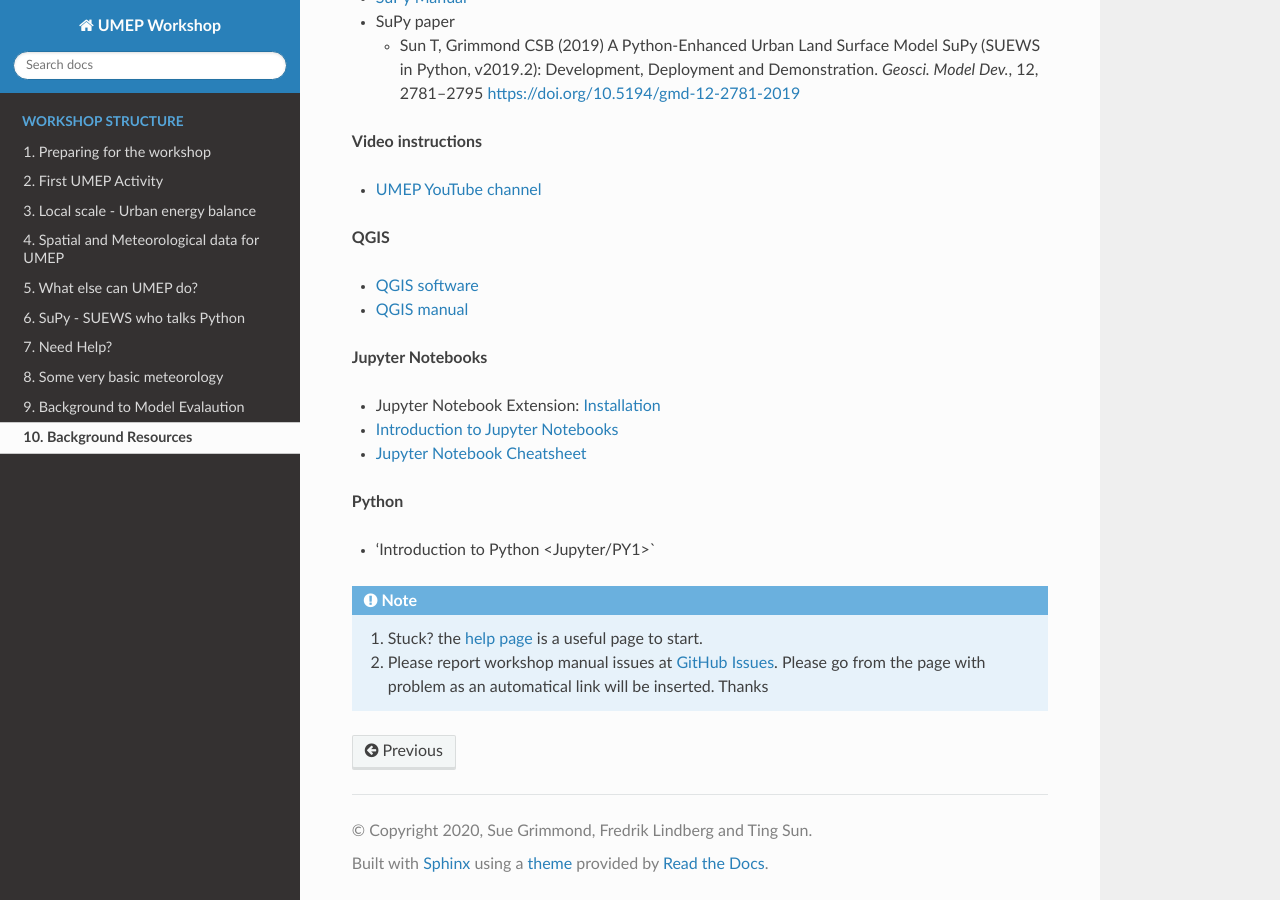
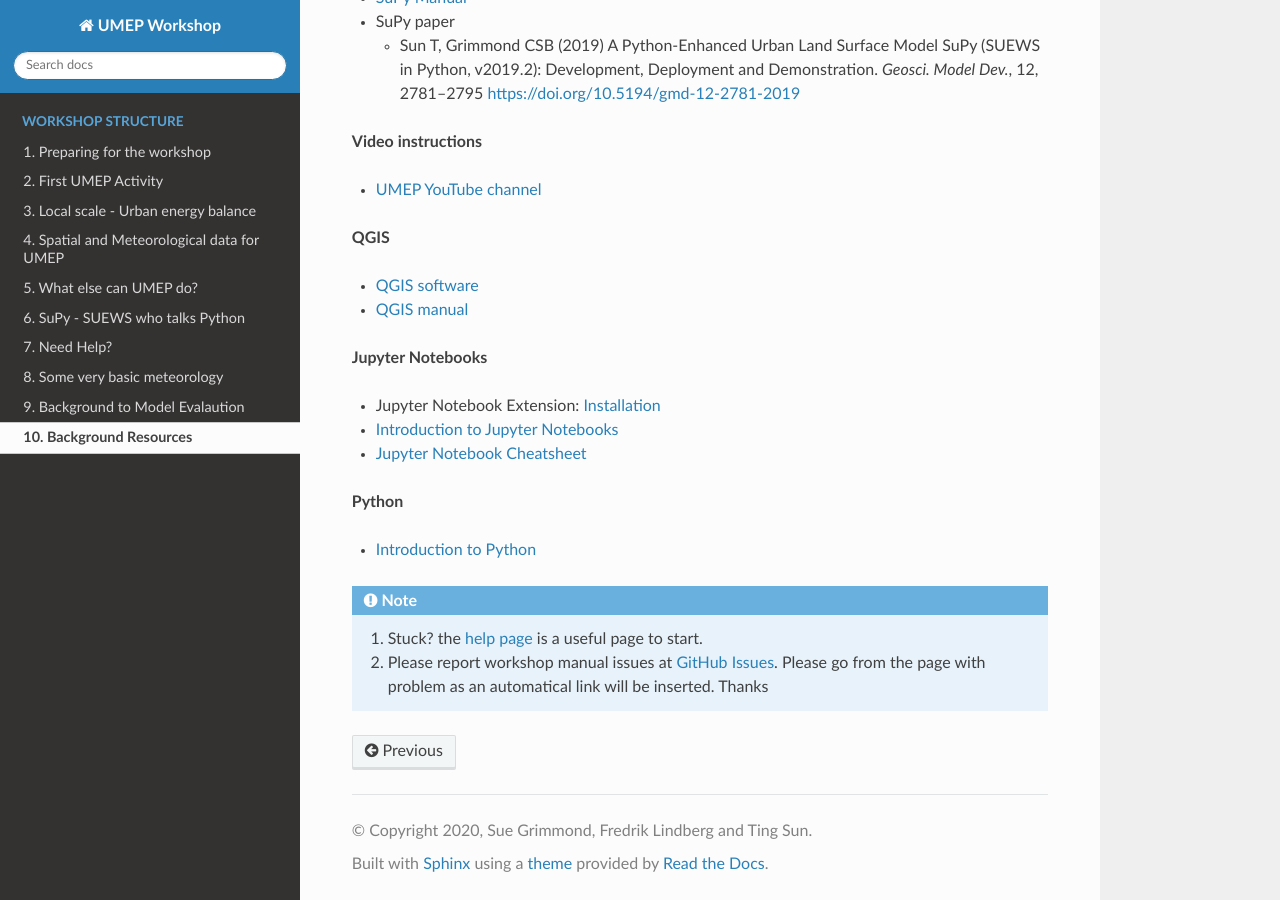
Before and after one commit to Urban-Meteorology-Reading/UMEP-Workshop, a Sphinx documentation site: the page built from source/Background-Resources.rst, in a window 1280 px wide and 900 px high, scrolled down 654 px. Built offline with Sphinx 7.4.7 and the Read the Docs theme 2.0.0, drawn with Linux system fonts in a browser that asks for light colours; pages that are not in the unit, such as notebooks, are missing from menus; some of the changed lines change nothing that is shown.

Commit message:
Update Background-Resources.rst

```diff
--- a/source/Background-Resources.rst
+++ b/source/Background-Resources.rst
@@ -57,4 +57,4 @@ Background Resources
 
 **Python**
 
-- 'Introduction to Python <Jupyter/PY1>`
+- `Introduction to Python <PY1>`
```
